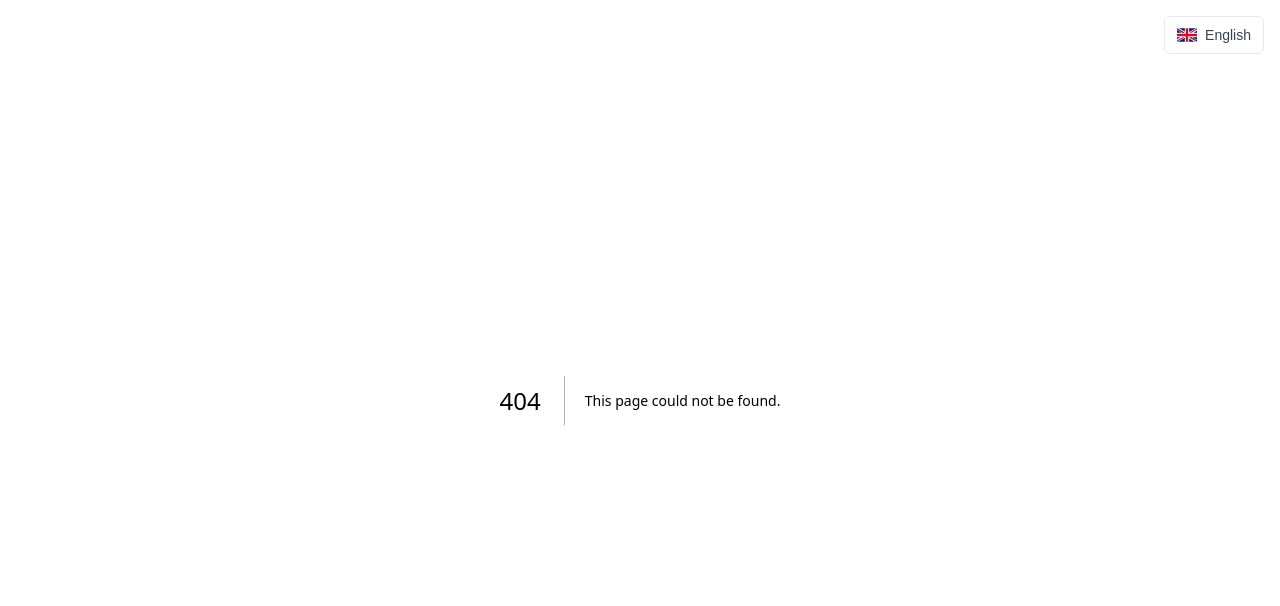
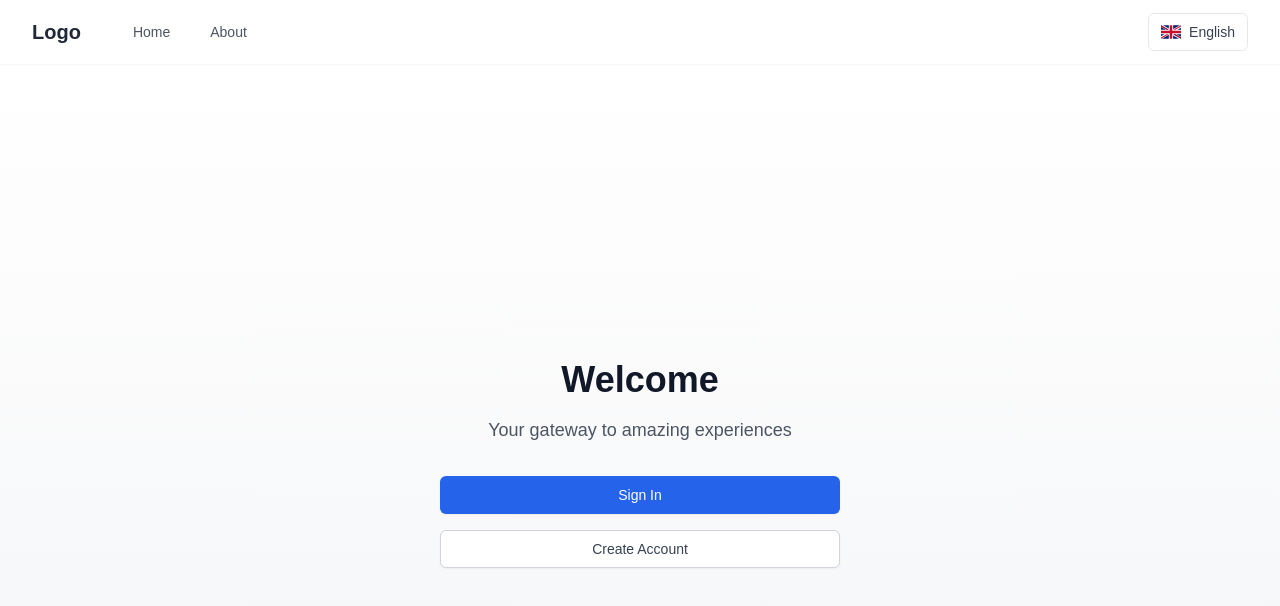
Before and after one commit to zopenge/link-app, a Next.js app: page /1/welcome in a window 1280 px wide. Before the commit this address had no page. Shown: the top 606 px of the page. Built offline with nearby package versions, Linux system fonts and the light colour scheme.

Commit message:
go go go

```diff
--- a/app/[lang]/page.tsx
+++ b/app/[lang]/page.tsx
@@ -1,15 +1,22 @@
 'use client';
 
-import '@/lib/i18n-client';
 import { useTranslation } from 'react-i18next';
 
-export default function LocalizedHome() {
-  const { t } = useTranslation(['common']);
+export default function WelcomePage() {
+  const { t } = useTranslation();
 
   return (
-    <div className="flex flex-col items-center justify-center min-h-screen">
-      <h1>{t('welcome')}</h1>
-      <p>{t('home')}</p>
+    <div className="min-h-screen bg-gradient-to-b from-white to-gray-100">
+      <div className="max-w-7xl mx-auto px-4 sm:px-6 lg:px-8 py-12">
+        <div className="text-center">
+          <h1 className="text-4xl font-bold text-gray-900 sm:text-5xl md:text-6xl">
+            {t('welcome')}
+          </h1>
+          <p className="mt-3 max-w-md mx-auto text-base text-gray-500 sm:text-lg md:mt-5 md:text-xl md:max-w-3xl">
+            {t('welcome.description')}
+          </p>
+        </div>
+      </div>
     </div>
   );
 }
--- /dev/null
+++ b/app/[lang]/welcome/page.tsx
@@ -0,0 +1,37 @@
+'use client';
+
+import { useTranslation } from 'react-i18next';
+import Link from 'next/link';
+
+export default function WelcomePage() {
+  const { t } = useTranslation(['common']);
+
+  return (
+    <div className="min-h-screen flex items-center justify-center bg-gradient-to-b from-white to-gray-100">
+      <div className="max-w-md w-full space-y-8 p-6">
+        <div className="text-center">
+          <h1 className="text-4xl font-bold text-gray-900 mb-4">
+            {t('welcome')}
+          </h1>
+          <p className="text-lg text-gray-600 mb-8">
+            {t('welcome.description')}
+          </p>
+          <div className="space-y-4">
+            <Link
+              href="/login"
+              className="block w-full py-2 px-4 border border-transparent rounded-md shadow-sm text-sm font-medium text-white bg-blue-600 hover:bg-blue-700 focus:outline-none focus:ring-2 focus:ring-offset-2 focus:ring-blue-500"
+            >
+              Sign In
+            </Link>
+            <Link
+              href="/register"
+              className="block w-full py-2 px-4 border border-gray-300 rounded-md shadow-sm text-sm font-medium text-gray-700 bg-white hover:bg-gray-50 focus:outline-none focus:ring-2 focus:ring-offset-2 focus:ring-blue-500"
+            >
+              Create Account
+            </Link>
+          </div>
+        </div>
+      </div>
+    </div>
+  );
+}
--- a/app/layout.tsx
+++ b/app/layout.tsx
@@ -1,7 +1,7 @@
 import type { Metadata } from "next";
 import localFont from "next/font/local";
 import "./globals.css";
-import LanguageSwitcher from '@/components/LanguageSwitcher';
+import Navbar from '@/components/Navbar';
 import I18nProvider from '@/components/I18nProvider';
 
 const geistSans = localFont({
@@ -29,10 +29,10 @@ export default function RootLayout({
     <html lang="en">
       <body className={`${geistSans.variable} ${geistMono.variable} antialiased`}>
         <I18nProvider>
-          <div className="fixed top-4 right-4 z-50">
-            <LanguageSwitcher />
-          </div>
-          {children}
+          <Navbar />
+          <main className="pt-16">
+            {children}
+          </main>
         </I18nProvider>
       </body>
     </html>
--- a/components/I18nProvider.tsx
+++ b/components/I18nProvider.tsx
@@ -9,7 +9,14 @@ export default function I18nProvider({ children }: PropsWithChildren) {
   const pathname = usePathname();
 
   useEffect(() => {
-    const locale = pathname?.split('/')[1] || 'en';
+    // Get language from pathname or localStorage or default to 'en'
+    const pathLocale = pathname?.split('/')[1];
+    const savedLocale = localStorage.getItem('i18nextLng');
+    const locale = pathLocale || savedLocale || 'en';
+
+    // Save the language preference
+    localStorage.setItem('i18nextLng', locale);
+
     i18n.changeLanguage(locale).then(() => {
       setIsI18nInitialized(true);
     });
--- a/components/LanguageSwitcher.tsx
+++ b/components/LanguageSwitcher.tsx
@@ -5,6 +5,7 @@ import { useTranslation } from 'react-i18next';
 import { GB, CN } from 'country-flag-icons/react/3x2';
 import { Fragment } from 'react';
 import { Menu, Transition } from '@headlessui/react';
+import { setCookie } from 'cookies-next';
 import '../lib/i18n-client';
 
 const languages = [
@@ -29,6 +30,14 @@ export default function LanguageSwitcher() {
     const Flag = currentLanguage.flag;
 
     const changeLanguage = async (locale: string) => {
+        // Save the language preference in both localStorage and cookie
+        localStorage.setItem('i18nextLng', locale);
+        setCookie('i18nextLng', locale, {
+            path: '/',
+            sameSite: 'lax',
+            secure: process.env.NODE_ENV === 'production'
+        });
+
         await i18n.changeLanguage(locale);
         const newPath = pathname?.replace(/^\/[a-z]{2}/, '');
         router.push(`/${locale}${newPath || '/'}`);
@@ -58,10 +67,8 @@ export default function LanguageSwitcher() {
                                 <Menu.Item key={language.code}>
                                     {({ active }) => (
                                         <button
-                      className={`${
-                        active ? 'bg-gray-100' : ''
-                      } ${
-                        i18n.language === language.code ? 'bg-gray-50' : ''
+                                            className={`${active ? 'bg-gray-100' : ''
+                                                } ${i18n.language === language.code ? 'bg-gray-50' : ''
                                                 } flex items-center gap-2 w-full px-4 py-2 text-sm text-gray-700`}
                                             onClick={() => changeLanguage(language.code)}
                                         >
--- /dev/null
+++ b/components/Navbar.tsx
@@ -0,0 +1,36 @@
+'use client';
+
+import Link from 'next/link';
+import LanguageSwitcher from './LanguageSwitcher';
+import { useTranslation } from 'react-i18next';
+
+export default function Navbar() {
+  const { t } = useTranslation();
+
+  return (
+    <nav className="fixed top-0 left-0 right-0 bg-white shadow-sm z-50">
+      <div className="max-w-7xl mx-auto px-4 sm:px-6 lg:px-8">
+        <div className="flex justify-between h-16 items-center">
+          <div className="flex items-center">
+            <Link href="/" className="text-xl font-semibold text-gray-800">
+              Logo
+            </Link>
+            <div className="hidden md:block ml-10">
+              <div className="flex items-baseline space-x-4">
+                <Link href="/" className="text-gray-600 hover:text-gray-900 px-3 py-2 rounded-md text-sm font-medium">
+                  {t('home')}
+                </Link>
+                <Link href="/about" className="text-gray-600 hover:text-gray-900 px-3 py-2 rounded-md text-sm font-medium">
+                  {t('about')}
+                </Link>
+              </div>
+            </div>
+          </div>
+          <div className="flex items-center gap-4">
+            <LanguageSwitcher />
+          </div>
+        </div>
+      </div>
+    </nav>
+  );
+}
--- a/public/locales/en/common.json
+++ b/public/locales/en/common.json
@@ -1,5 +1,7 @@
 {
     "welcome": "Welcome",
+    "welcome.description": "Your gateway to amazing experiences",
     "home": "Home",
+    "about": "About",
     "login": "Login"
 }
--- a/public/locales/zh/common.json
+++ b/public/locales/zh/common.json
@@ -1,5 +1,7 @@
 {
     "welcome": "欢迎",
+    "welcome.description": "通往精彩体验的门户",
     "home": "首页",
+    "about": "关于",
     "login": "登录"
 }
```
Also changed, not shown: middleware.ts (+27 -6 lines). Lines whose indentation alone changed are shown as unchanged.
